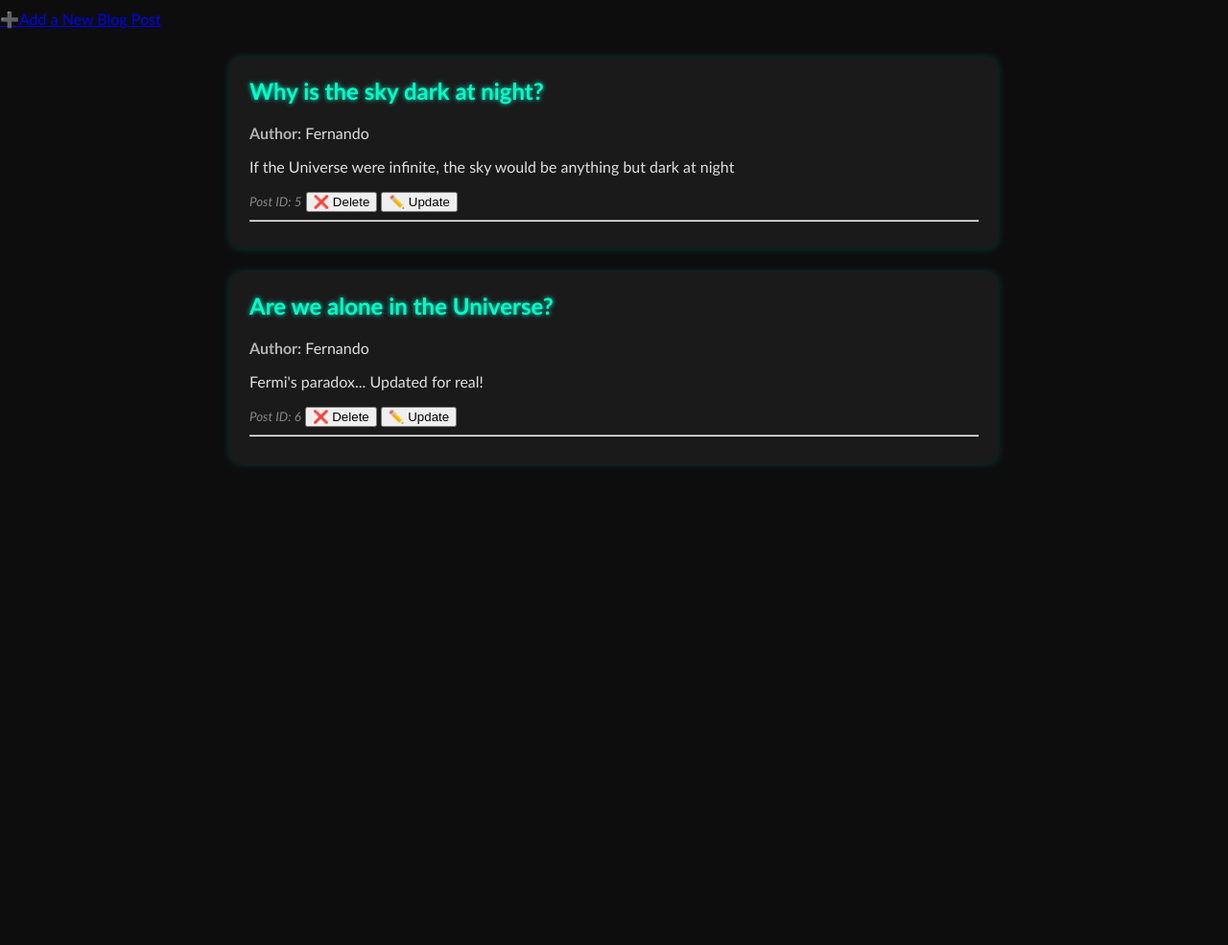
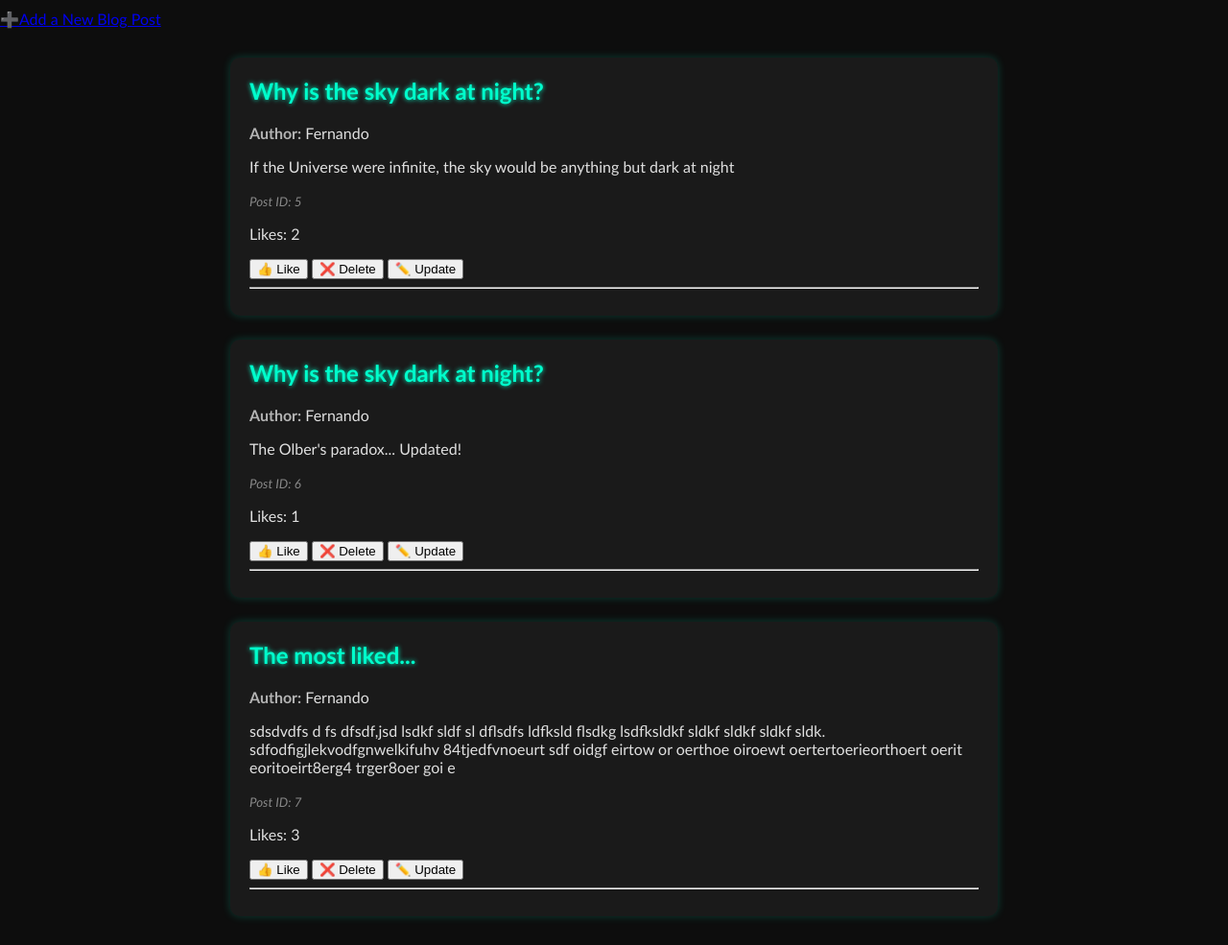
Before and after one commit to fcuriel66/Masterblog, a Flask app: page / in a window 1280 px wide. Shown: the part 215-1200 px from the top of the page at 96% size. Before the commit the page ends 701 px from the top, so only its background shows below. Run offline with Flask 3, Linux system fonts and the light colour scheme.

Commit message:
Added like button functionality. Mod'ed app.py, index and added a field to blogs.json data file

```diff
--- a/app.py
+++ b/app.py
@@ -119,7 +119,7 @@ def update(post_id):
                 bpost["author"] = request.form.get("author")
                 bpost["content"] = request.form.get("content")
 
-        # Saves updated blog to file (check proper update of bog_posts to be saved)
+        # Saves updated blog to file
         with open("blogs.json", "w") as f:
             json.dump(blog_posts, f, indent=4)
 
@@ -129,5 +129,27 @@ def update(post_id):
     return render_template("update.html", post=post)
 
 
+@app.route('/like/<int:post_id>', methods=['POST'])
+def like(post_id):
+    with open("blogs.json", "r") as f:
+        blog_posts = json.load(f)
+
+    # find the post
+    for post in blog_posts:
+        if post["id"] == post_id:
+            # ensure likes field
+            if "likes" not in post:
+                post["likes"] = 0
+            post["likes"] += 1
+            break
+    else:
+        # post not found
+        return "Post not found", 404
+
+    #save_posts(posts)
+    with open("blogs.json", "w") as f:
+        json.dump(blog_posts, f, indent=4)
+    return redirect(url_for("index"))
+
 if __name__ == '__main__':
     app.run(host="0.0.0.0", port=8080, debug=True)
--- a/blogs.json
+++ b/blogs.json
@@ -3,12 +3,21 @@
         "id": 5,
         "title": "Why is the sky dark at night?",
         "author": "Fernando",
-        "content": "If the Universe were infinite, the sky would be anything but dark at night"
+        "content": "If the Universe were infinite, the sky would be anything but dark at night",
+        "likes": 2
     },
     {
         "id": 6,
-        "title": "Are we alone in the Universe?",
-        "author": "Fernando ",
-        "content": "Fermi's paradox... Updated for real!"
+        "title": "Why is the sky dark at night?",
+        "author": "Fernando",
+        "content": "The Olber's paradox... Updated!",
+        "likes": 1
+    },
+    {
+        "id": 7,
+        "title": "The most liked...",
+        "author": "Fernando",
+        "content": "sdsdvdfs d fs dfsdf,jsd lsdkf sldf sl dflsdfs ldfksld flsdkg lsdfksldkf sldkf sldkf sldkf sldk. sdfodfigjlekvodfgnwelkifuhv 84tjedfvnoeurt sdf oidgf eirtow or oerthoe oiroewt oertertoerieorthoert oerit eoritoeirt8erg4 trger8oer goi e",
+        "likes": 3
     }
 ]
--- a/templates/index.html
+++ b/templates/index.html
@@ -22,6 +22,14 @@
                 <p>{{ post.content }}</p>
                 <small><em>Post ID: {{ post.id }}</em></small>
 
+                <!-- Likes display -->
+                <p>Likes: {{ post.likes if post.likes is defined else 0 }}</p>
+
+                <!-- Like button -->
+                <form action="{{ url_for('like', post_id=post.id) }}" method="POST" style="display:inline;">
+                    <button type="submit" class="like-btn">👍 Like</button>
+                </form>
+
                 <!-- Delete button -->
                 <form action="{{ url_for('delete', post_id=post.id) }}" method="POST" style="display:inline;">
                     <button type="submit" class="delete-btn">❌ Delete</button>
```
